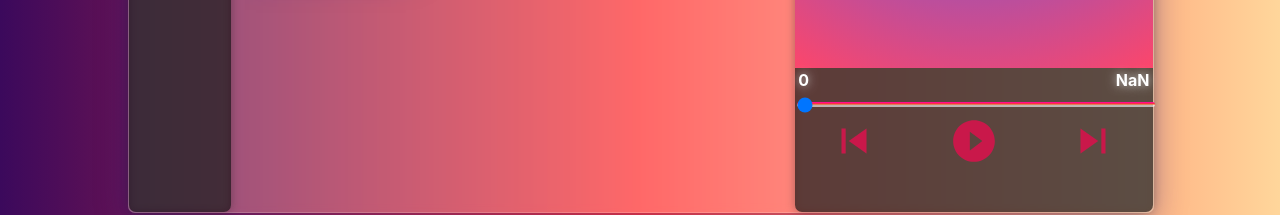
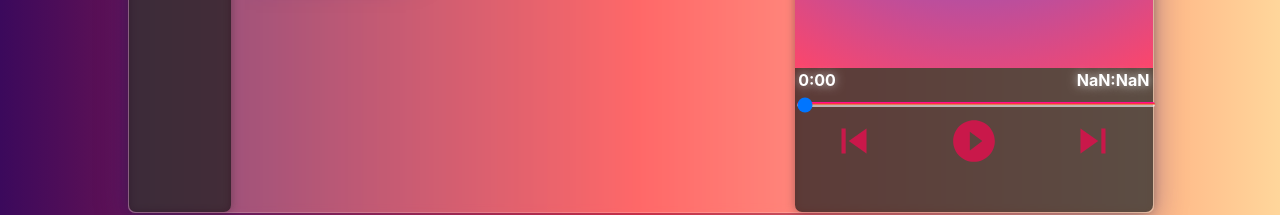
Before and after one commit to FauzanMS/MusicPlayer, a React (Create React App) app: page /favourites in a window 1280 px wide. Shown: the part 549-764 px from the top of the page. Built offline with nearby package versions, Linux system fonts and the light colour scheme.

Commit message:
Changed time format

```diff
--- a/src/components/MusicPlayer/MusicPlayer.js
+++ b/src/components/MusicPlayer/MusicPlayer.js
@@ -37,8 +37,22 @@ function MusicPlayer(props) {
   const [audio] = useState(new Audio(songs[songId].song));
   const [isPlaying, setIsPlaying] = useState(false);
   const ct = useRef();
+  const [stringTime , setStringTime] =useState('');
+  const [durTime, setDurTime] = useState(audio.duration);
+
   const setCurTime = () => {
     setCurrTime(audio.currentTime);
+    var s = parseInt(audio.currentTime % 60);
+    var m = parseInt((audio.currentTime / 60) % 60);
+    if(s<10)
+    setStringTime(m+":0"+s);
+    else
+    setStringTime(m+":"+s);
+
+    var s1 = parseInt(audio.duration % 60);
+    var m1 = parseInt((audio.duration / 60) % 60);
+    setDurTime(m1+":"+s1);
+
   };
 
   useEffect(() => {
@@ -52,11 +66,14 @@ function MusicPlayer(props) {
     // eslint-disable-next-line
   }, [songId]);
 
+
   useEffect(() => {
     setSong_Id(sum);
     // eslint-disable-next-line
   }, [sum]);
 
+
+  //Time updates here
   useEffect(() => {
     var timerID = setInterval(() => setCurTime(), 1000);
     return function cleanup() {
@@ -65,10 +82,6 @@ function MusicPlayer(props) {
     // eslint-disable-next-line
   }, [currTime]);
 
-  // function changeMusic(value) {
-  //   if (songId + value > -1) setSum(songId + value);
-  //   else return;
-  // }
 
   const musicProgress = () => {
     audio.currentTime = ct.current.value;
@@ -132,8 +145,8 @@ function MusicPlayer(props) {
         </div>
       </div>
       <div className="duration">
-        <p>{Math.round(currTime)}</p>
-        <p>{Math.round(audio.duration)}</p>
+        <p>{stringTime}</p>
+        <p>{durTime}</p>
       </div>
       <div className="TitleBar">
         <input
```
